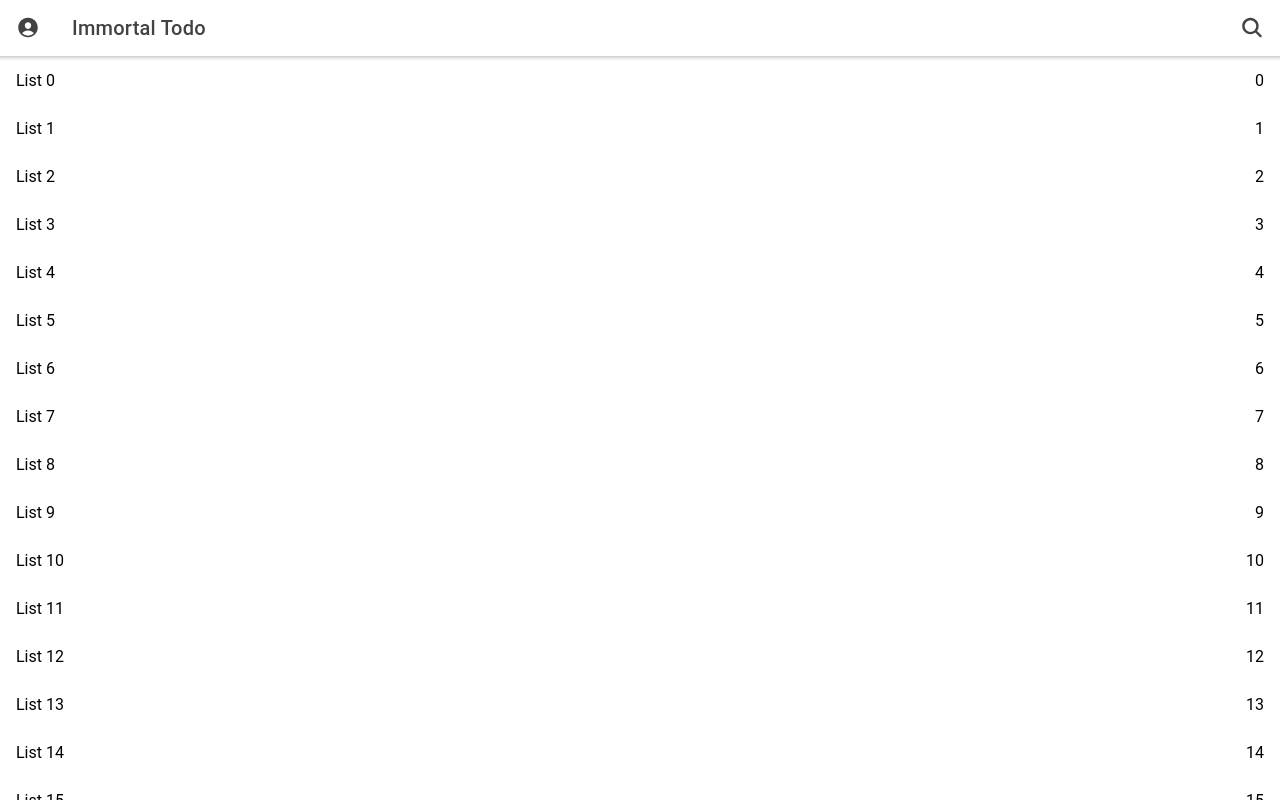
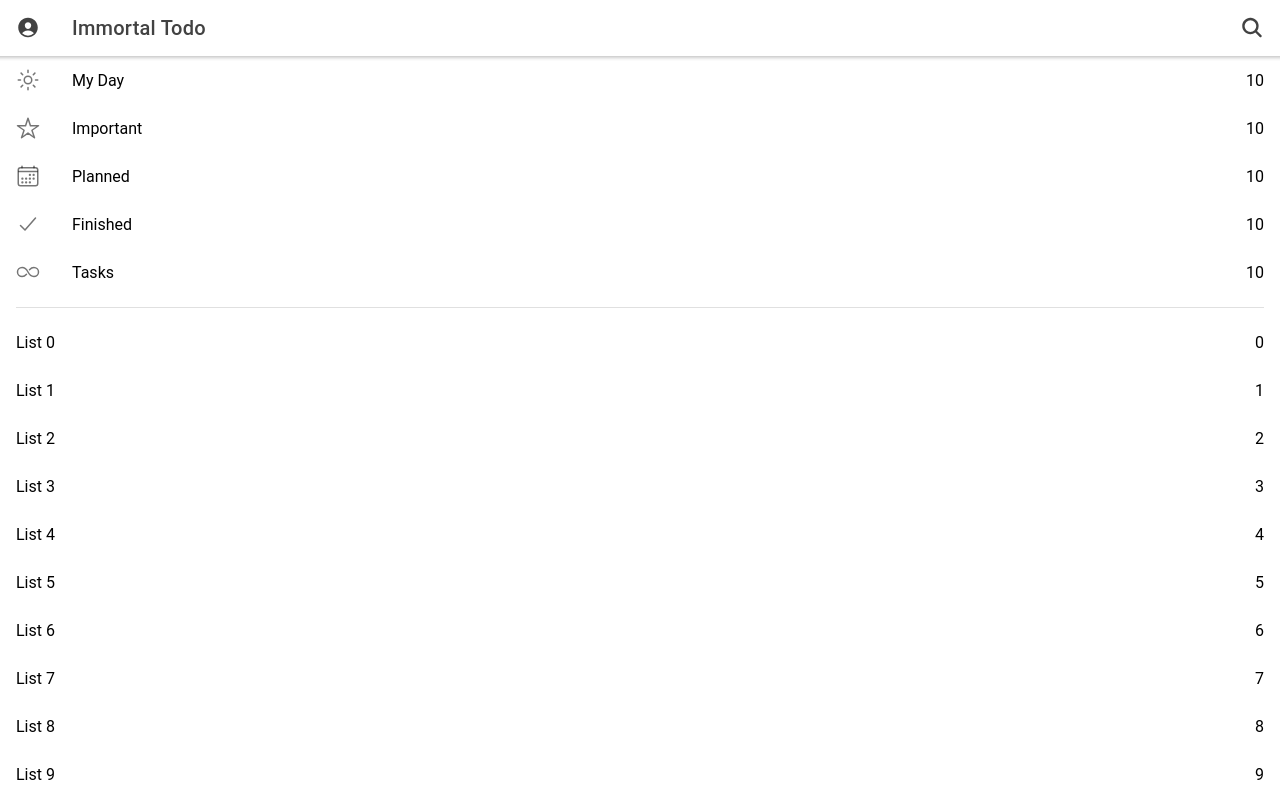
Before and after one commit to immortalt/immortal-todo, a React (Create React App) app: page /home in a window 1280 px wide. Built offline with nearby package versions, Linux system fonts and the light colour scheme.

Commit message:
feat(all): basic UI of QuickLists; import the material ui

```diff
--- a/package.json
+++ b/package.json
@@ -8,8 +8,12 @@
     "@capacitor/haptics": "4.1.0",
     "@capacitor/keyboard": "4.1.1",
     "@capacitor/status-bar": "4.1.1",
+    "@emotion/react": "^11.10.6",
+    "@emotion/styled": "^11.10.6",
+    "@fontsource/roboto": "^4.5.8",
     "@ionic/react": "^6.0.0",
     "@ionic/react-router": "^6.0.0",
+    "@mui/material": "^5.11.13",
     "@testing-library/jest-dom": "^5.11.9",
     "@testing-library/react": "^13.3.0",
     "@testing-library/user-event": "^12.6.3",
--- /dev/null
+++ b/src/components/QuickLists/index.tsx
@@ -0,0 +1,43 @@
+import React from "react";
+import {IonIcon, IonItem, IonLabel} from "@ionic/react";
+import {calendarOutline, checkmarkOutline, infiniteOutline, starOutline, sunnyOutline} from 'ionicons/icons';
+
+const QuiskLists: React.FC = () => {
+    return (
+        <>
+            <IonItem button detail={false}
+                     lines="none">
+                <IonIcon icon={sunnyOutline} slot="start"></IonIcon>
+                <IonLabel>{"My Day"}</IonLabel>
+                <IonLabel slot="end">{10}</IonLabel>
+            </IonItem>
+            <IonItem button detail={false}
+                     lines="none">
+                <IonIcon icon={starOutline} slot="start"></IonIcon>
+                <IonLabel>{"Important"}</IonLabel>
+                <IonLabel slot="end">{10}</IonLabel>
+            </IonItem>
+            <IonItem button detail={false}
+                     lines="none">
+                <IonIcon icon={calendarOutline} slot="start"></IonIcon>
+                <IonLabel>{"Planned"}</IonLabel>
+                <IonLabel slot="end">{10}</IonLabel>
+            </IonItem>
+            <IonItem button detail={false}
+                     lines="none">
+                <IonIcon icon={checkmarkOutline} slot="start"></IonIcon>
+                <IonLabel>{"Finished"}</IonLabel>
+                <IonLabel slot="end">{10}</IonLabel>
+            </IonItem>
+            <IonItem button detail={false}
+                     lines="none">
+                <IonIcon icon={infiniteOutline} slot="start"></IonIcon>
+                <IonLabel>{"Tasks"}</IonLabel>
+                <IonLabel slot="end">{10}</IonLabel>
+            </IonItem>
+        </>
+    )
+        ;
+};
+
+export default QuiskLists;
--- a/src/pages/Home/index.tsx
+++ b/src/pages/Home/index.tsx
@@ -2,6 +2,8 @@ import {IonButton, IonButtons, IonContent, IonHeader, IonIcon, IonPage, IonTitle
 import TodoLists from "../../components/TodoLists";
 import React from "react";
 import {personCircle, search} from 'ionicons/icons';
+import QuickLists from "../../components/QuickLists";
+import {Divider} from "@mui/material";
 
 const Home: React.FC = () => {
     const pageStyle = {userSelect: 'none'}
@@ -23,6 +25,8 @@ const Home: React.FC = () => {
                 </IonToolbar>
             </IonHeader>
             <IonContent fullscreen>
+                <QuickLists></QuickLists>
+                <Divider style={{marginLeft: 16, marginRight: 16, marginTop: 10, marginBottom: 10}}></Divider>
                 <TodoLists></TodoLists>
             </IonContent>
         </IonPage>
```
Also changed, not shown: 1 other file (tests, documents, lock files or other folders).
